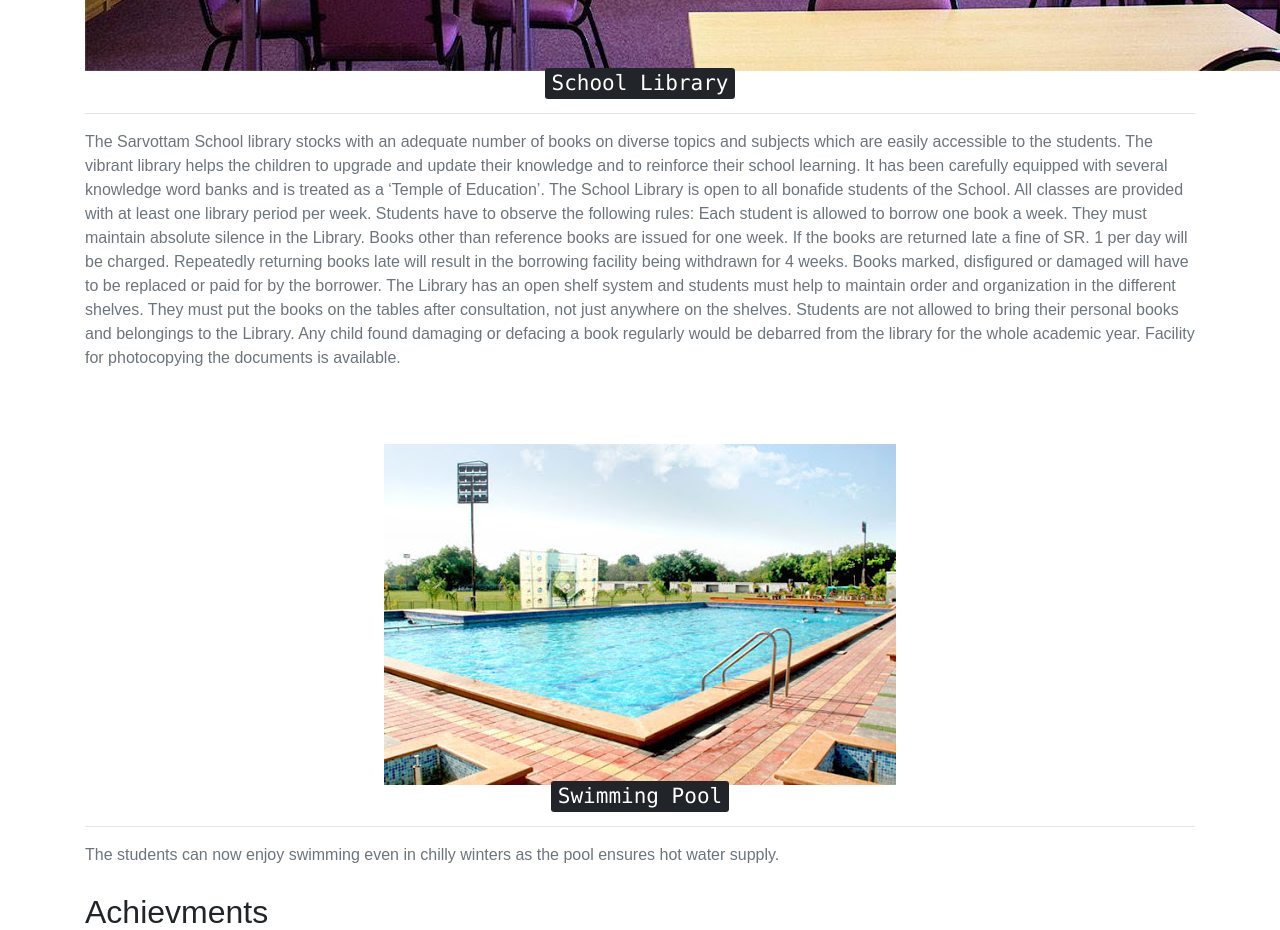
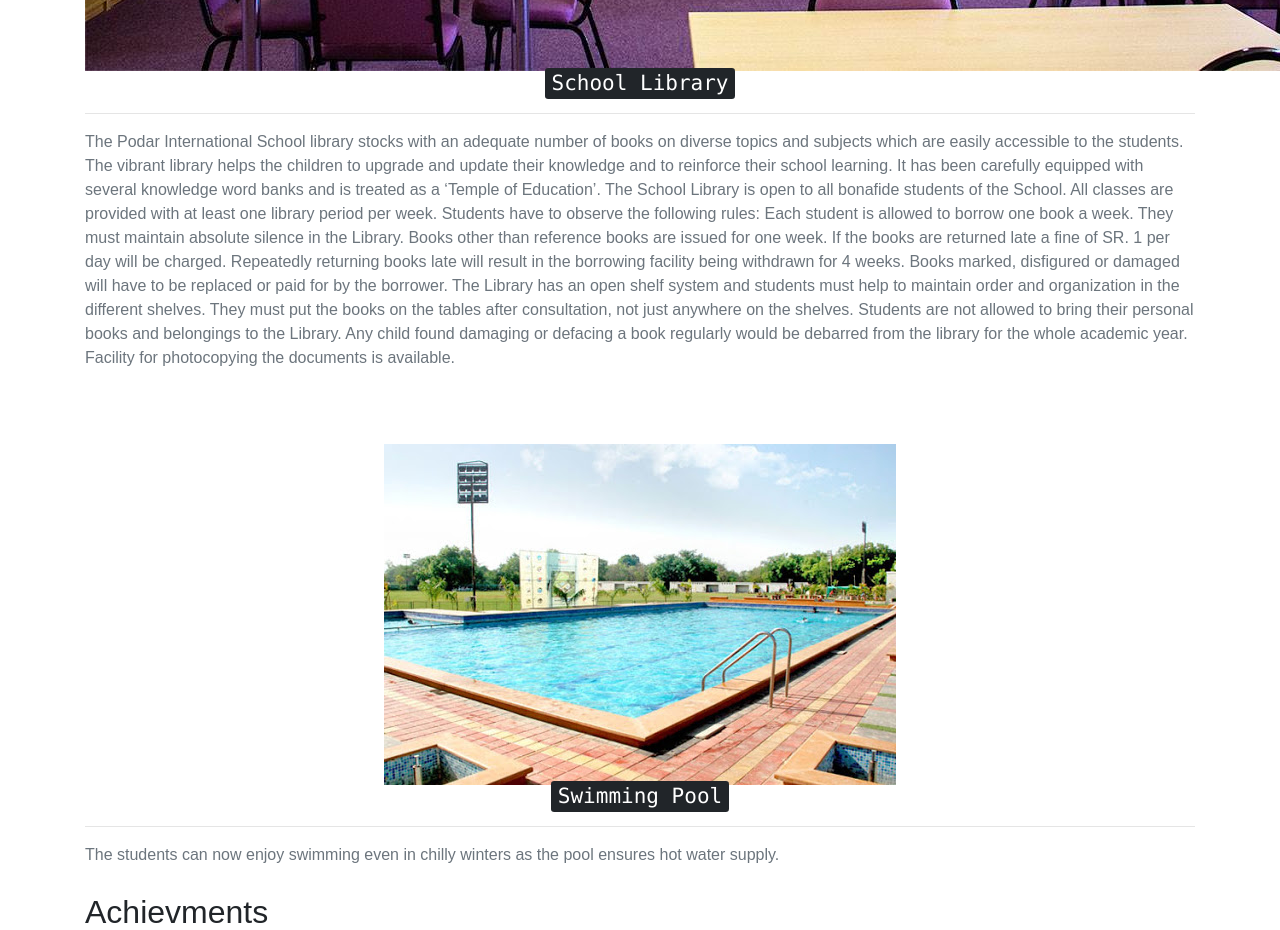
Before and after one commit to Rudraksh42/Pl69, a plain HTML site: page index.html in a window 1280 px wide. Shown: the part 2060-2990 px from the top of the page. Drawn offline with nearby package versions, Linux system fonts and the light colour scheme.

Commit message:
Update index.html

```diff
--- a/index.html
+++ b/index.html
@@ -91,7 +91,7 @@
 
                 <hr>
 
-                <p class="text-muted text-left">The Sarvottam School library stocks with an adequate number of books on diverse topics and subjects which are easily accessible to the students. The vibrant library helps the children to upgrade and update their knowledge and to reinforce their school learning. It has been carefully equipped with several knowledge word banks and is treated as a ‘Temple of Education’.
+                <p class="text-muted text-left">The Podar International School library stocks with an adequate number of books on diverse topics and subjects which are easily accessible to the students. The vibrant library helps the children to upgrade and update their knowledge and to reinforce their school learning. It has been carefully equipped with several knowledge word banks and is treated as a ‘Temple of Education’.
 
                     The School Library is open to all bonafide students of the School. All classes are provided with at least one library period per week. Students have to observe the following rules:
 
```
